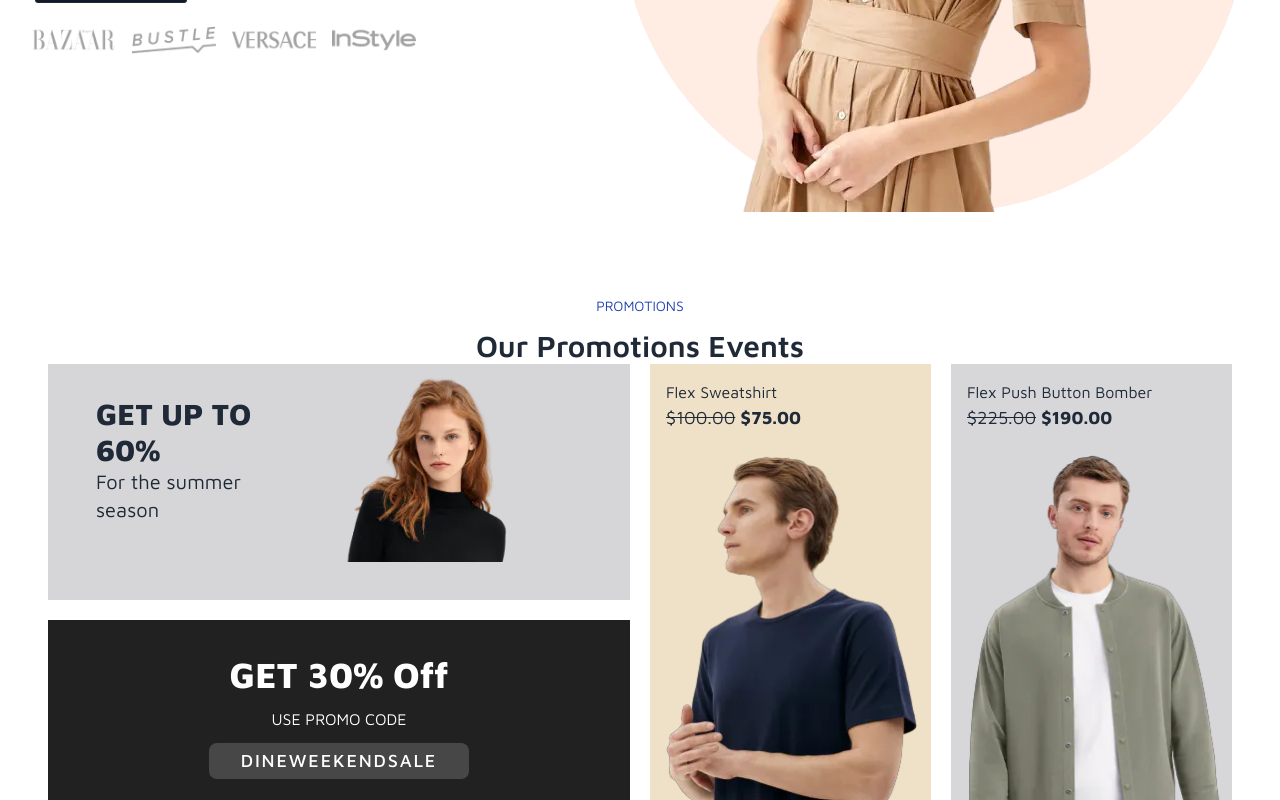
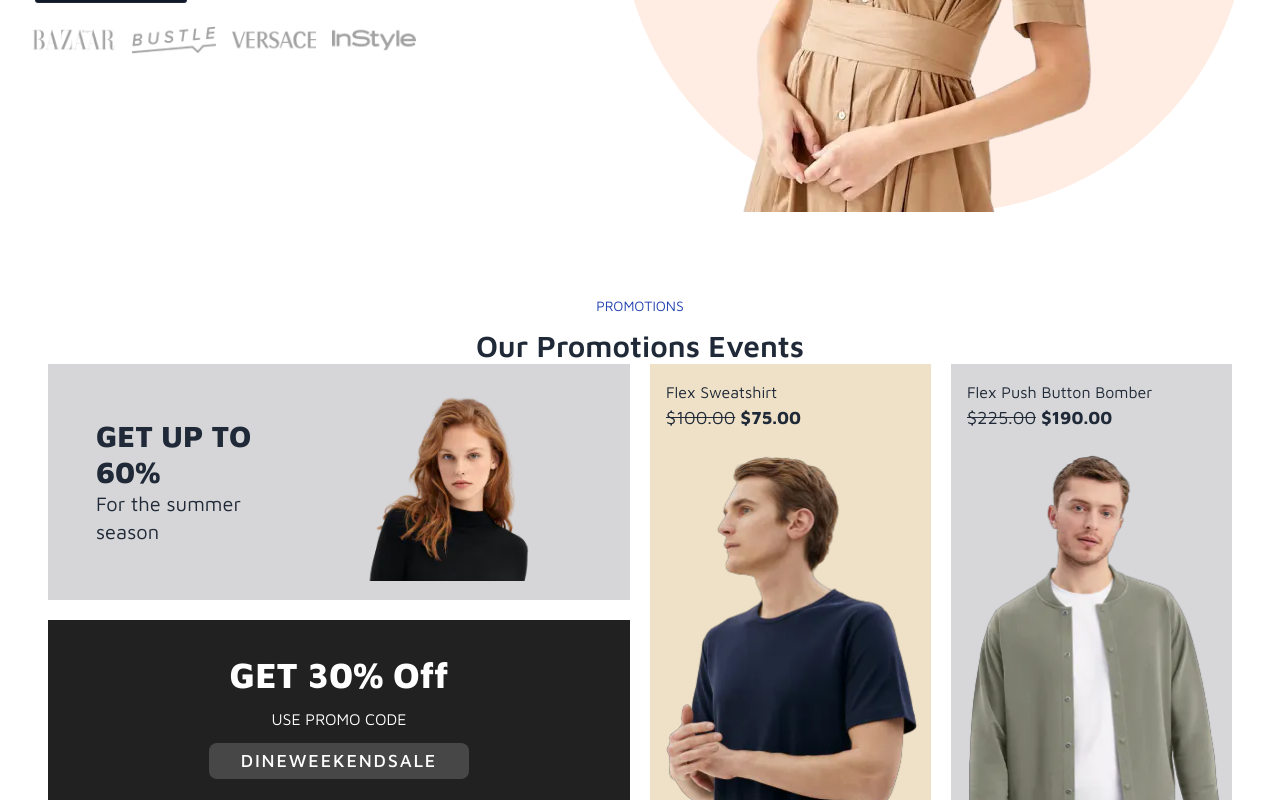
Before and after one commit to Asad-Ur-Rahman/ecommerce-app, a Next.js app: page / in a window 1280 px wide. Shown: the part 496-1296 px from the top of the page. Built offline with nearby package versions, Linux system fonts and the light colour scheme.

Commit message:
Update index.tsx

```diff
--- a/src/components/views/productTypes/index.tsx
+++ b/src/components/views/productTypes/index.tsx
@@ -14,7 +14,7 @@ const ProductsTypes = () => {
 
       <div className=' grid grid-cols-1 md:grid-cols-2 lg:grid-cols-4 gap-5 px-2 text-gray-800'>
 
-        <div className='w-full flex flex-col items-center md:items-start md:flex-row col-span-2 bg-cat1 px-12'>
+        <div className='w-full flex flex-col items-center justify-between md:flex-row col-span-2 bg-cat1 px-12'>
           <div className='max-w-[13rem] py-8'>
             <h4 className='text-3xl font-extrabold'>GET UP TO 60%</h4>
             <p className='text-xl'>For the summer season</p>
```
